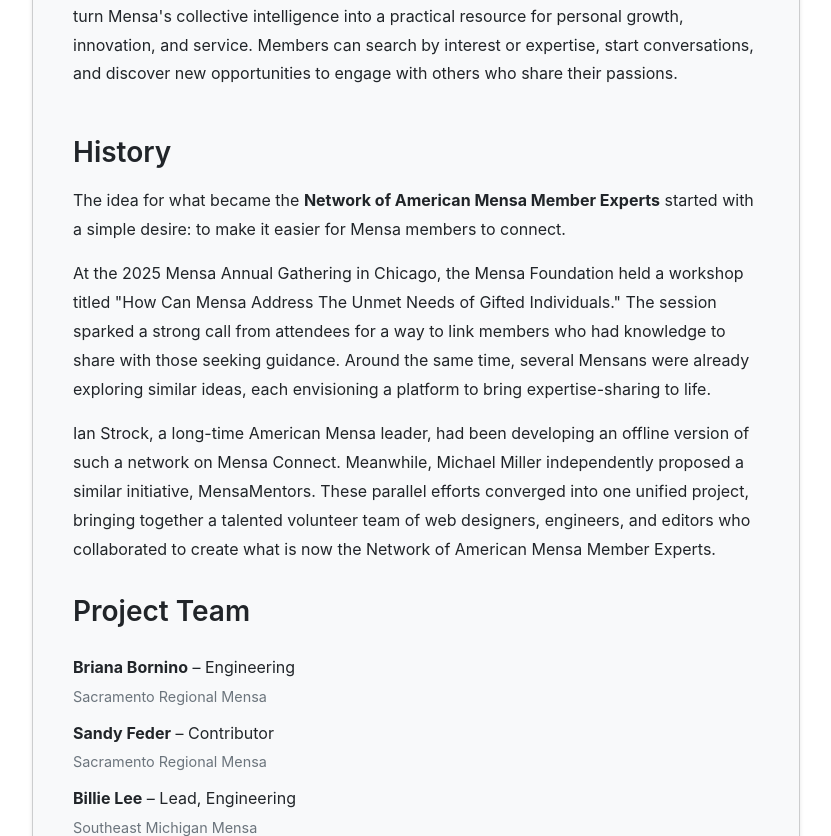
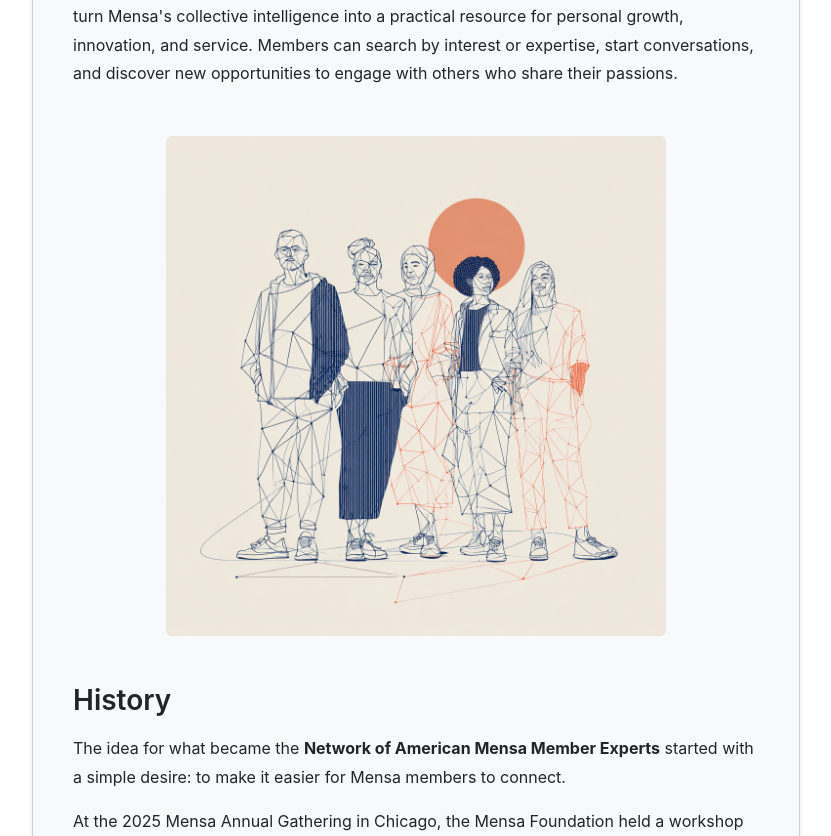
Before and after one commit to bbornino/mensa_member_connect_frontend, a React (Vite) app: page /about in a window 1280 px wide. Shown: the part 400-1236 px from the top of the page, without its empty margins (224-1055 px from the left). Built offline with nearby package versions, Linux system fonts and the light colour scheme; no server answers.

Commit message:
Add a graphic to About

```diff
--- a/src/components/public/About.tsx
+++ b/src/components/public/About.tsx
@@ -23,6 +23,15 @@ export default function About() {
               <p className="mb-5">
                 By highlighting the diverse skills and knowledge within our community, NAMME aims to turn Mensa's collective intelligence into a practical resource for personal growth, innovation, and service. Members can search by interest or expertise, start conversations, and discover new opportunities to engage with others who share their passions.
               </p>
+
+              <div className="text-center mb-5">
+                <img
+                  src="/images/group.png"
+                  alt="Mensa members group photo"
+                  className="img-fluid rounded"
+                  style={{ maxWidth: '100%', maxHeight: '500px', objectFit: 'contain' }}
+                />
+              </div>
 
               <h2 className={`mb-3 ${styles.sectionHeading}`}>
                 History
```
Also changed, not shown: public/images/group.png (added).
